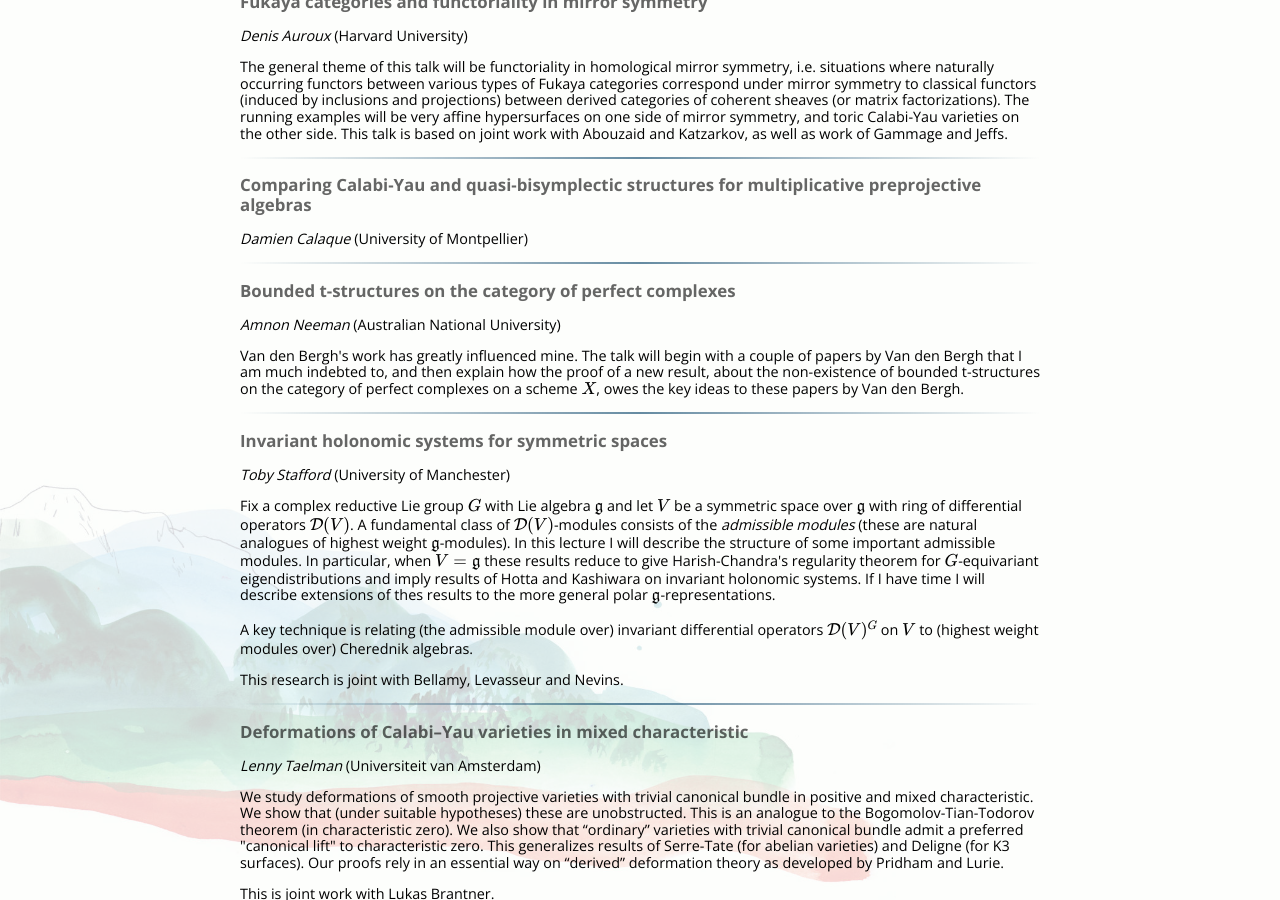
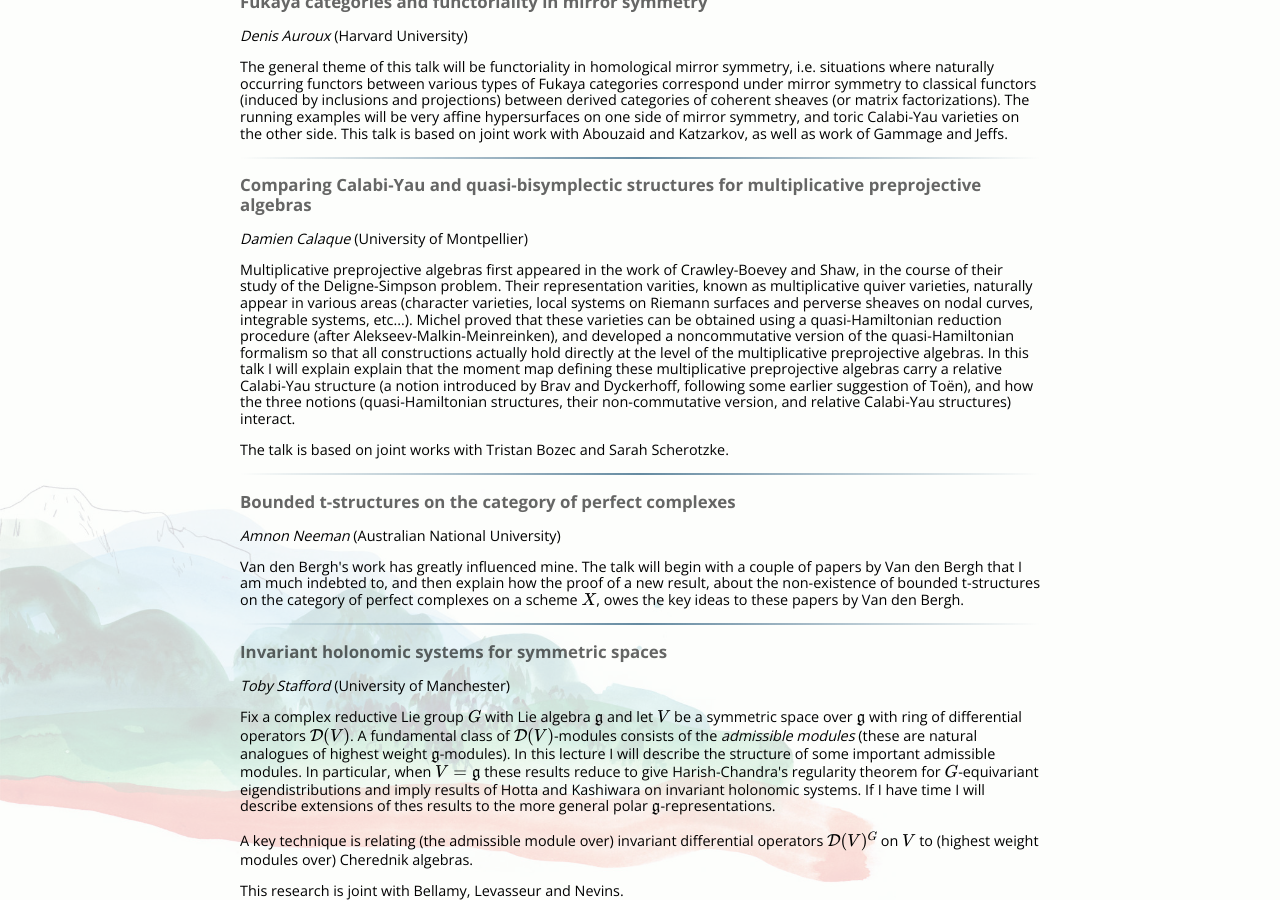
Before and after one commit to ncag-info/antwerp-2020, a Jekyll site: the page built from abstracts.html, in a window 1280 px wide and 900 px high, scrolled down 502 px. Built offline with Jekyll 4.4.1, drawn with Linux system fonts in a browser that asks for light colours; nearby versions of some CDN libraries; library files that are not in the unit come from our copies; formulas are drawn with MathJax 3.

```diff
--- a/_data/talks.yml
+++ b/_data/talks.yml
@@ -7,6 +7,9 @@ auroux:
 calaque:
   title: Comparing Calabi-Yau and quasi-bisymplectic structures for multiplicative preprojective algebras
   speaker: calaque
+  abstract: >
+    <p>Multiplicative preprojective algebras first appeared in the work of Crawley-Boevey and Shaw, in the course of their study of the Deligne-Simpson problem. Their representation varities, known as multiplicative quiver varieties, naturally appear in various areas (character varieties, local systems on Riemann surfaces and perverse sheaves on nodal curves, integrable systems, etc...). Michel proved that these varieties can be obtained using a quasi-Hamiltonian reduction procedure (after Alekseev-Malkin-Meinreinken), and developed a noncommutative version of the quasi-Hamiltonian formalism so that all constructions actually hold directly at the level of the multiplicative preprojective algebras. In this talk I will explain explain that the moment map defining these multiplicative preprojective algebras carry a relative Calabi-Yau structure (a notion introduced by Brav and Dyckerhoff, following some earlier suggestion of Toën), and how the three notions (quasi-Hamiltonian structures, their non-commutative version, and relative Calabi-Yau structures) interact.
+    <p>The talk is based on joint works with Tristan Bozec and Sarah Scherotzke.
 
 neeman:
   title: Bounded t-structures on the category of perfect complexes
```
